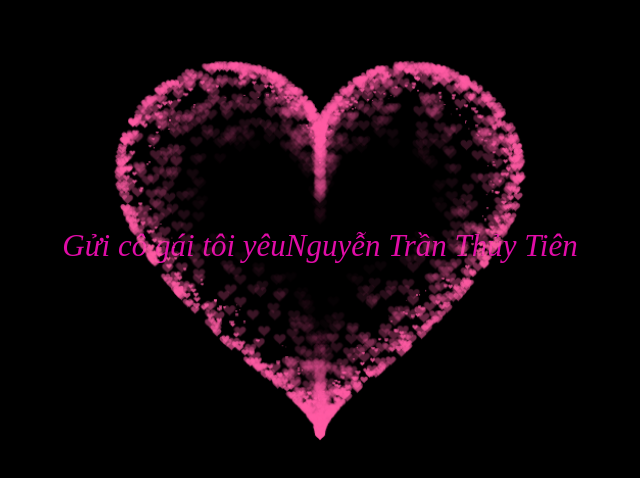
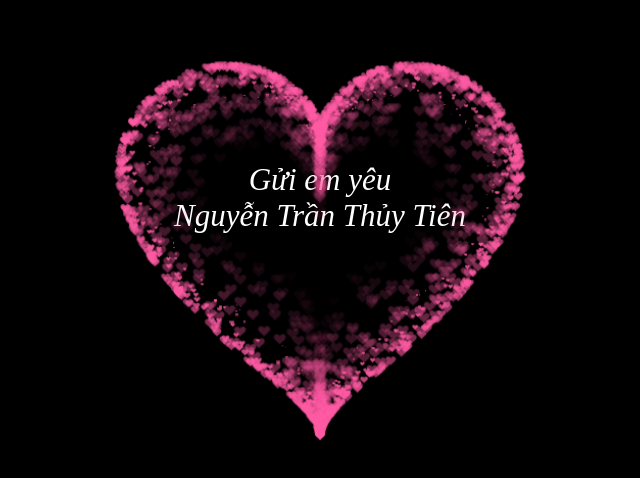
Before and after one commit to nxcuong01/love_heart, a plain HTML site: page index.html in a window 1280 px wide. Shown: the part 152-630 px from the top of the page, without its empty margins (320-960 px from the left). Drawn offline with Linux system fonts and the light colour scheme.

Commit message:
Update index.html

```diff
--- a/index.html
+++ b/index.html
@@ -311,18 +311,18 @@
     </script>
     <div class="center-text" , style="background-color:rgb(0, 0, 0);
 width: 100%;
-color: rgb(225, 12, 168);
+color: white;
 height:100%;
 font-size: 31px;
 font-style: italic;
 display: flex;
 align-items: center;
 justify-content: center;
-margin-bottom: 5px;
+flex-direction: column;
+margin-bottom: 100px;
 text-align: center;">
-<p>Gửi cô gái tôi yêu</p>
-<p>Nguyễn Trần Thủy Tiên</p>
-
+<p style="margin: 0;">Gửi em yêu</p>
+<p style="margin: 0;">Nguyễn Trần Thủy Tiên</p>
 </div>
 </BODY>
 
```
